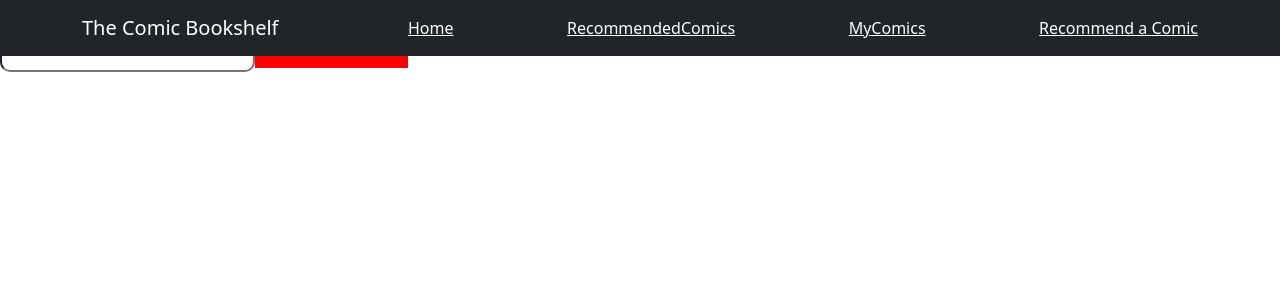
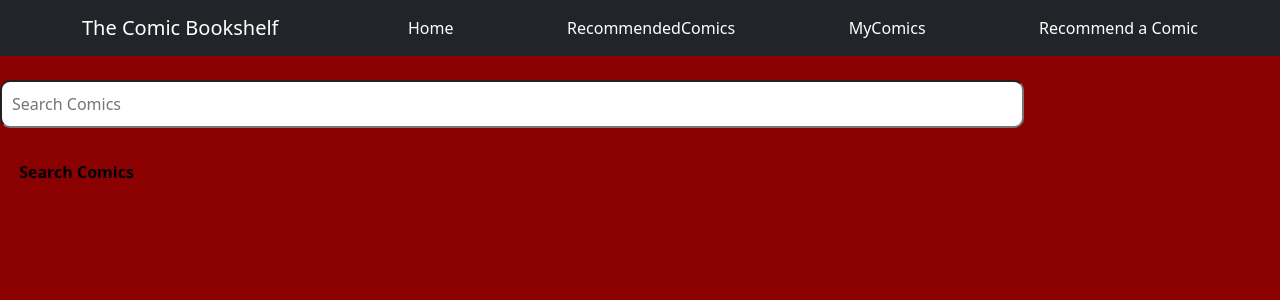
Before and after one commit to brandonhernandez123/The-Comic-BookShelf, a React (Create React App) app in the folder client/: page / in a window 1280 px wide. Shown: the top 300 px of the page. Built offline with nearby package versions, Linux system fonts and the light colour scheme.

Commit message:
added better styling and onhover effects

```diff
--- a/client/src/App.css
+++ b/client/src/App.css
@@ -1,23 +1,33 @@
+
 body {
   text-align: center;
-  background-color: #262626;
+  background-color: black;
   color: white;
   display: block;
+
 }
 
+main{
+  background-color: darkred;
+}
 
-
+.homepagebody{
+  height: 1000vh;
+}
 
 
 
 
 .navlink {
   color:white;
+  text-decoration: none;
 }
 
 input {
   padding:10px;
   border-radius: 10px;
+  width:80%;
+  background-color: white;
 }
 
 .grid {
@@ -31,7 +41,7 @@ button {
   border-radius: 4px;
   border: none;
   cursor: pointer;
-  background-color: red;
+  background-color: darkred;
   transition: all 0.2s ease;
   font-weight: 700;
 
@@ -43,44 +53,10 @@ button {
   flex-direction: column;
   text-align: center;
   justify-content: space-between;
-  background-color: black;
+  background-color: darkslategray;
   color: white;
 }
 
-
-
-
-.App-logo {
-  height: 40vmin;
-  pointer-events: none;
+.comicCard:hover{
+  background-color: black;
 }
-
-@media (prefers-reduced-motion: no-preference) {
-  .App-logo {
-    animation: App-logo-spin infinite 20s linear;
-  }
-}
-
-.App-header {
-  background-color: #282c34;
-  min-height: 100vh;
-  display: flex;
-  flex-direction: column;
-  align-items: center;
-  justify-content: center;
-  font-size: calc(10px + 2vmin);
-  color: white;
-}
-
-.App-link {
-  color: #61dafb;
-}
-
-@keyframes App-logo-spin {
-  from {
-    transform: rotate(0deg);
-  }
-  to {
-    transform: rotate(360deg);
-  }
-}
--- a/client/src/App.js
+++ b/client/src/App.js
@@ -6,12 +6,14 @@ import Recommendations from './pages/Recommendations'
 import MyComicBookshelf from './pages/MyComicBookShelf'
 import myComicBookshelf from './pages/MyComicBookShelf'
 import newRecommendation from './pages/MakeRecommendation'
+
 function App() {
   return (
     <div className="App">
       <header>
         <Navbar />
       </header>
+
       <main>
         <Switch>
           <Route exact path="/" component={Home} />
--- a/client/src/components/Searchcomics.jsx
+++ b/client/src/components/Searchcomics.jsx
@@ -10,6 +10,8 @@ function Search (props)  {
         placeholder="Search Comics"
         onChange={props.onChange}
       />
+      <br/>
+      <br/>
       <button type="submit"> Search Comics </button>
     </form>
     )
--- a/client/src/pages/Homepage.js
+++ b/client/src/pages/Homepage.js
@@ -32,14 +32,15 @@ function Home(props) {
     const res = await axios.post(`${BASE_URL}/mycomicbookshelf`)
   }
   return (
-    <div>
+    <div className="homepagebody">
+      <h1>Search Comics Below</h1>
       <br />
       <Search
         value={searchQuery}
         onChange={getResults}
         onSubmit={getSearchResults}
       />
-      <div className="grid">
+      <div className="grid" background-color="darkgrey">
         {searchResults.map((search) => (
           <div key={search.title} className="comicCard">
             <img
@@ -50,6 +51,7 @@ function Home(props) {
             <p>{search.description}</p>
             <h3>{search.title}</h3>
             <h4>{search.series.name}</h4>
+
             <button onSubmit={addToShelf}>Add To Shelf</button>
           </div>
         ))}
```
